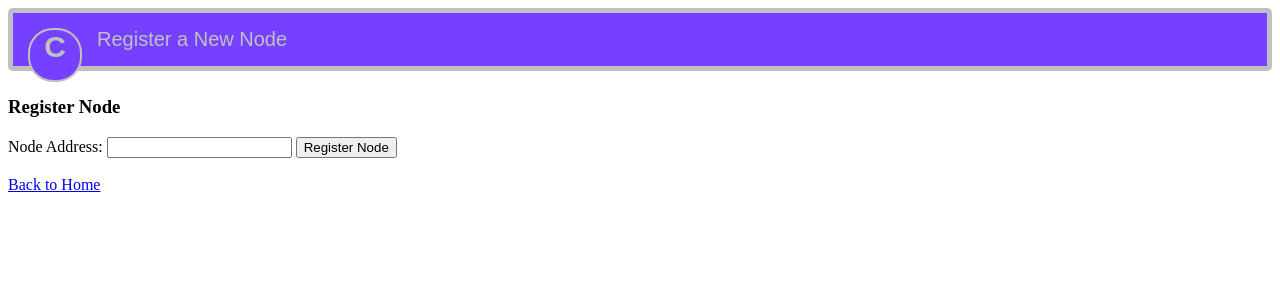
After one commit to chandyego84/blockchain, a Flask app: page /register in a window 1280 px wide. The commit adds this page. Shown: the top 300 px of the page. Run offline with Flask 3, Linux system fonts and the light colour scheme.

Commit message:
node registration -- todo: need work on confirming keys are valid

```diff
--- a/app.py
+++ b/app.py
@@ -1,8 +1,9 @@
 from flask import Flask, render_template, redirect, url_for, request, jsonify
-from blockchain import Block, Blockchain
+from blockchain import Block, Blockchain, Node
 
 app = Flask(__name__)
 appChain = Blockchain()
+registeredNodes = {} # store nodes by address
 
 ### Home
 @app.route('/', methods=['GET', 'POST'])
@@ -18,7 +19,35 @@ def HomeActionResult():
             return redirect(url_for('Transaction'))
         elif 'Mine' in requestAction:
             return redirect(url_for('MineLoading'))
+        elif 'Register Node' in requestAction:
+            return redirect(url_for('RegisterNode'))
+
     return render_template("home.html")
+
+@app.route('/register', methods=['GET', 'POST'])
+def RegisterNode():
+    '''
+    Register a new node on the blockchain network.
+    '''
+    if request.method == 'POST':
+        address = request.form.get('address')
+        if not address:
+            message = "Address is required to register a node."
+            return render_template("registerNode.html", message=message)
+
+        if address in registeredNodes:
+            message = "Node with this address is already registered."
+            return render_template("registerNode.html", message=message)
+
+        # Create a new node and register it
+        node = Node(address)
+        registeredNodes[address] = node.to_dict()
+
+        message = "Node registered successfully!"
+        return render_template("registerNode.html", message=message)
+
+    # Render the registration page on GET request
+    return render_template("registerNode.html")
 
 @app.route('/blockchain', methods=['GET'])
 def ViewBlockchain():
--- a/templates/home.html
+++ b/templates/home.html
@@ -46,6 +46,10 @@
                <td><a href="{{ url_for('ViewBlockchain') }}"><input type="button" value="View Blockchain"></a></td>
                <td>Displays the current state of the blockchain</td>
             </tr>
+            <tr>
+               <td><a href="{{ url_for('RegisterNode') }}"><input type="button" value="Register Node"></a></td>
+               <td>Registers a new node to the blockchain network</td>
+           </tr>
          </tbody>
          </table>
    </form>
--- /dev/null
+++ b/templates/registerNode.html
@@ -0,0 +1,27 @@
+<!doctype html>
+<link rel="stylesheet" href="{{ url_for('static', filename='stylesheets/main.css') }}">
+<html>
+<body>
+   <header>
+      <div class="blockchain-logo">
+        <span>C</span>
+      </div>
+      <div class="blockchain-text">Register a New Node</div>
+   </header>
+
+   <h3>Register Node</h3>
+   <form method="POST" action="{{ url_for('RegisterNode') }}">
+      <label for="address">Node Address:</label>
+      <input type="text" id="address" name="address" required>
+      <button type="submit">Register Node</button>
+   </form>
+
+   <!-- Display message after registration attempt -->
+   {% if message %}
+       <p><strong>{{ message }}</strong></p>
+   {% endif %}
+
+   <br>
+   <a href="{{ url_for('HomeActionResult') }}">Back to Home</a>
+</body>
+</html>
```
Also changed, not shown: blockchain.py (+28 -0 lines).
